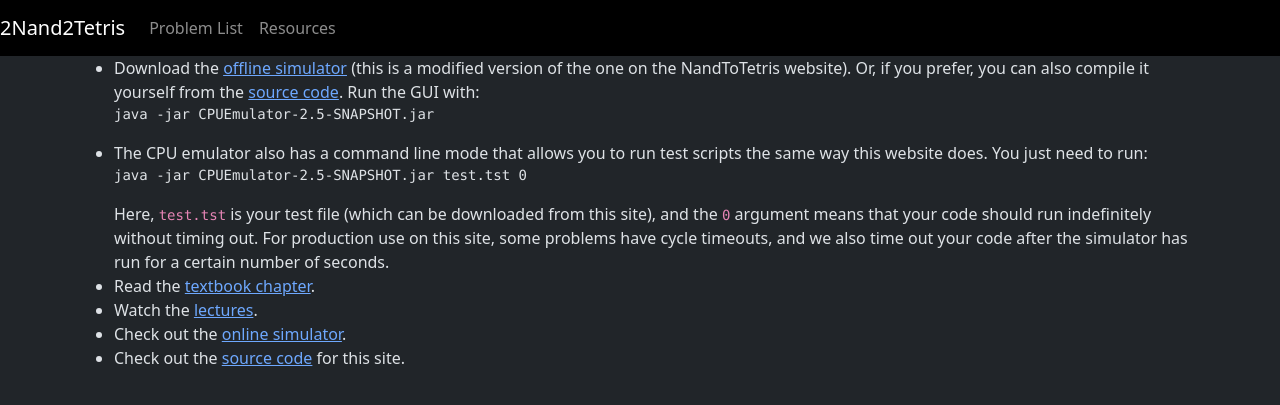
After one commit to SecretsAndLies/ntt_judge, a Django app: page /resources in a window 1280 px wide. The commit adds this page. Shown: the top 405 px of the page. Run offline with Django 5.2, Linux system fonts and the light colour scheme.

Commit message:
Adding resources page.

```diff
--- a/judge/judgement/services/code.py
+++ b/judge/judgement/services/code.py
@@ -11,7 +11,7 @@ class Code:
             [
                 "java",
                 "-jar",
-                "judgement/AssemblerCommandLine-2.5-SNAPSHOT.jar",
+                "judgement/static/judgement/AssemblerCommandLine-2.5-SNAPSHOT.jar",
                 self.code_text,
             ],
             capture_output=True,
--- a/judge/judgement/services/test_runner.py
+++ b/judge/judgement/services/test_runner.py
@@ -36,7 +36,7 @@ class TestRunner:
                     [
                         "java",
                         "-jar",
-                        "judgement/CPUEmulator-2.5-SNAPSHOT.jar",
+                        "judgement/static/judgement/CPUEmulator-2.5-SNAPSHOT.jar",
                         tst_file.name,
                         str(self.timeout_cycles),
                     ],
--- a/judge/judgement/templates/judgement/layout.html
+++ b/judge/judgement/templates/judgement/layout.html
@@ -2,12 +2,15 @@
 
 <!DOCTYPE html>
 <html lang="en" data-bs-theme="dark">
+
 <head>
-        <title>{% block title %}Problems{% endblock %}</title>
-        <link href="https://cdn.jsdelivr.net/npm/bootstrap@5.3.3/dist/css/bootstrap.min.css" rel="stylesheet" integrity="sha384-QWTKZyjpPEjISv5WaRU9OFeRpok6YctnYmDr5pNlyT2bRjXh0JMhjY6hW+ALEwIH" crossorigin="anonymous">
+  <title>{% block title %}2Nand2Tetris{% endblock %}</title>
+  <link href="https://cdn.jsdelivr.net/npm/bootstrap@5.3.3/dist/css/bootstrap.min.css" rel="stylesheet"
+    integrity="sha384-QWTKZyjpPEjISv5WaRU9OFeRpok6YctnYmDr5pNlyT2bRjXh0JMhjY6hW+ALEwIH" crossorigin="anonymous">
   <link rel="stylesheet" href="{% static 'judgement/styles.css' %}">
   <script src="{% static 'judgement/problem.js' %}"></script>
 </head>
+
 <body>
   <nav class="navbar navbar-expand-lg navbar-dark bg-black">
     <a class="navbar-brand" href="{% url 'index' %}">2Nand2Tetris</a>
@@ -15,6 +18,9 @@
       <ul class="navbar-nav">
         <li class="nav-item active">
           <a class="nav-link" href="{% url 'index' %}">Problem List</a>
+        </li>
+        <li class="nav-item">
+          <a class="nav-link" href="{% url 'resources' %}">Resources</a>
         </li>
       </ul>
     </div>
@@ -25,4 +31,5 @@
     {% endblock %}
   </div>
 </body>
+
 </html>
--- /dev/null
+++ b/judge/judgement/templates/judgement/resources.html
@@ -0,0 +1,39 @@
+{% extends "judgement/layout.html" %}
+{% load static %}
+
+{% block body %}
+<ul>
+    <li>
+        Download the <a href="{% static 'judgement/CPUEmulator-2.5-SNAPSHOT.jar' %}">offline simulator</a>
+        (this is a modified version of the one on the NandToTetris website). Or, if you prefer, you can also compile
+        it yourself from the <a href="https://github.com/SecretsAndLies/nand2tetris-bolt">source code</a>. Run the GUI
+        with:
+        <pre><code>java -jar CPUEmulator-2.5-SNAPSHOT.jar</code></pre>
+    </li>
+    <li>
+        The CPU emulator also has a command line mode that allows you to run test scripts the same way this
+        website does. You just need to run:
+        <pre><code>java -jar CPUEmulator-2.5-SNAPSHOT.jar test.tst 0</code></pre>
+        Here, <code>test.tst</code> is your test file (which can be downloaded from this site), and the <code>0</code>
+        argument means
+        that your code should run indefinitely without timing out. For production use on this site, some
+        problems have cycle timeouts, and we
+        also
+        time out your code after the simulator has run for a certain number of seconds.
+    </li>
+    <li>
+        Read the <a href="https://www.nand2tetris.org/_files/ugd/44046b_89a8e226476741a3b7c5204575b8a0b2.pdf">textbook
+            chapter</a>.
+    </li>
+    <li>
+        Watch the <a
+            href="https://www.youtube.com/watch?v=9Sq94l9fYqw&list=PLrDd_kMiAuNmSb-CKWQqq9oBFN_KNMTaI&index=42">lectures</a>.
+    </li>
+    <li>
+        Check out the <a href="https://www.nand2tetris.org/software">online simulator</a>.
+    </li>
+    <li>
+        Check out the <a href="https://github.com/SecretsAndLies/ntt_judge">source code</a> for this site.
+    </li>
+</ul>
+{% endblock %}
--- a/judge/judgement/urls.py
+++ b/judge/judgement/urls.py
@@ -4,5 +4,6 @@ from . import views
 
 urlpatterns = [
     path("", views.index, name="index"),
-    path("problem/<int:problem_id>", views.problem, name="problem")
+    path("resources", views.resources, name="resources"),
+    path("problem/<int:problem_id>", views.problem, name="problem"),
 ]
--- a/judge/judgement/views.py
+++ b/judge/judgement/views.py
@@ -56,7 +56,7 @@ def generate_histogram(data, xlabel, number_to_highlight):
 
 
 def index(request):
-    # todo: sort problems by requested, filter problems
+    # TODO: sort problems by requested, filter problems
     return render(
         request,
         "judgement/problems.html",
@@ -105,6 +105,10 @@ def run_test_and_collect_results(
         roms.append(test_result.rom)
         rams.append(test_result.ram)
         cycles.append(test_result.cycles)
+
+
+def resources(request):
+    return render(request, "judgement/resources.html")
 
 
 def solution(request, problem_id: int, code: Code):
@@ -170,8 +174,6 @@ def solution(request, problem_id: int, code: Code):
     ram_data = solutions.values_list("ram", flat=True)
     ram_hist = generate_histogram(ram_data, "Average RAM used", ram)
 
-    # TODO: Add the message from the CPU emulator to the output.
-
     # (percentiles, ranks, histogram)
     context = {
         "problem": problem,
```
Also changed, not shown: 4 other files. Lines whose indentation alone changed are shown as unchanged.
